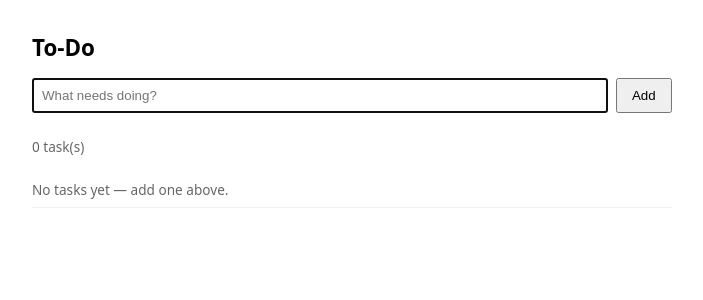
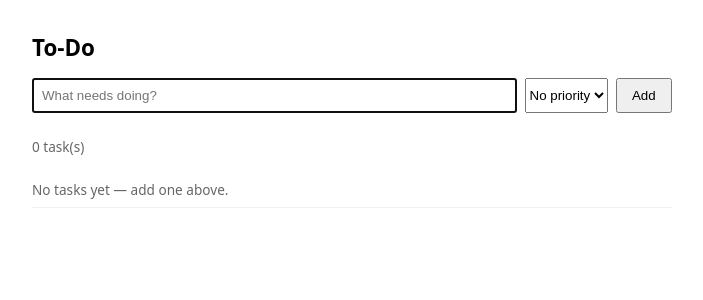
Before and after one commit to arnold-mataba/todo-app, a Django app: page / in a window 1280 px wide. Shown: the top 300 px of the page, without its empty margins (288-991 px from the left). Run offline with Django 5.2, Linux system fonts and the light colour scheme; data that the repository does not hold is empty.

Commit message:
Add optional priority field to Task, expose it in the API and create form

```diff
--- a/tasks/models.py
+++ b/tasks/models.py
@@ -4,6 +4,7 @@ from django.db import models
 class Task(models.Model):
     title = models.CharField(max_length=255)
     description = models.TextField(blank=True, default="")
+    priority = models.CharField(max_length=20, blank=True, default="")
     completed = models.BooleanField(default=False)
     created_at = models.DateTimeField(auto_now_add=True)
     updated_at = models.DateTimeField(auto_now=True)
--- a/tasks/serializers.py
+++ b/tasks/serializers.py
@@ -6,5 +6,5 @@ from .models import Task
 class TaskSerializer(serializers.ModelSerializer):
     class Meta:
         model = Task
-        fields = ["id", "title", "description", "completed", "created_at", "updated_at"]
+        fields = ["id", "title", "description", "priority", "completed", "created_at", "updated_at"]
         read_only_fields = ["id", "created_at", "updated_at"]
--- a/tasks/templates/tasks/list.html
+++ b/tasks/templates/tasks/list.html
@@ -8,6 +8,12 @@
   <form class="create" method="post" action="{% url 'task_create' %}">
     {% csrf_token %}
     <input type="text" name="title" placeholder="What needs doing?" required autofocus>
+    <select name="priority">
+      <option value="">No priority</option>
+      <option value="low">Low</option>
+      <option value="medium">Medium</option>
+      <option value="high">High</option>
+    </select>
     <button type="submit">Add</button>
   </form>
 
@@ -23,6 +29,7 @@
           </button>
         </form>
         <span class="title">{{ task.title }}</span>
+        {% if task.priority %}<span class="priority">{{ task.priority }}</span>{% endif %}
         <form class="inline-form" method="post" action="{% url 'task_delete' task.id %}">
           {% csrf_token %}
           <button type="submit">Delete</button>
--- a/tasks/views.py
+++ b/tasks/views.py
@@ -39,8 +39,9 @@ def task_list(request):
 @require_POST
 def task_create(request):
     title = request.POST.get("title", "").strip()
+    priority = request.POST.get("priority", "").strip()
     if title:
-        Task.objects.create(title=title)
+        Task.objects.create(title=title, priority=priority)
         invalidate_tasks_cache()
     return redirect("task_list")
 
```
Also changed, not shown: tasks/migrations/0002_task_priority.py (added).
